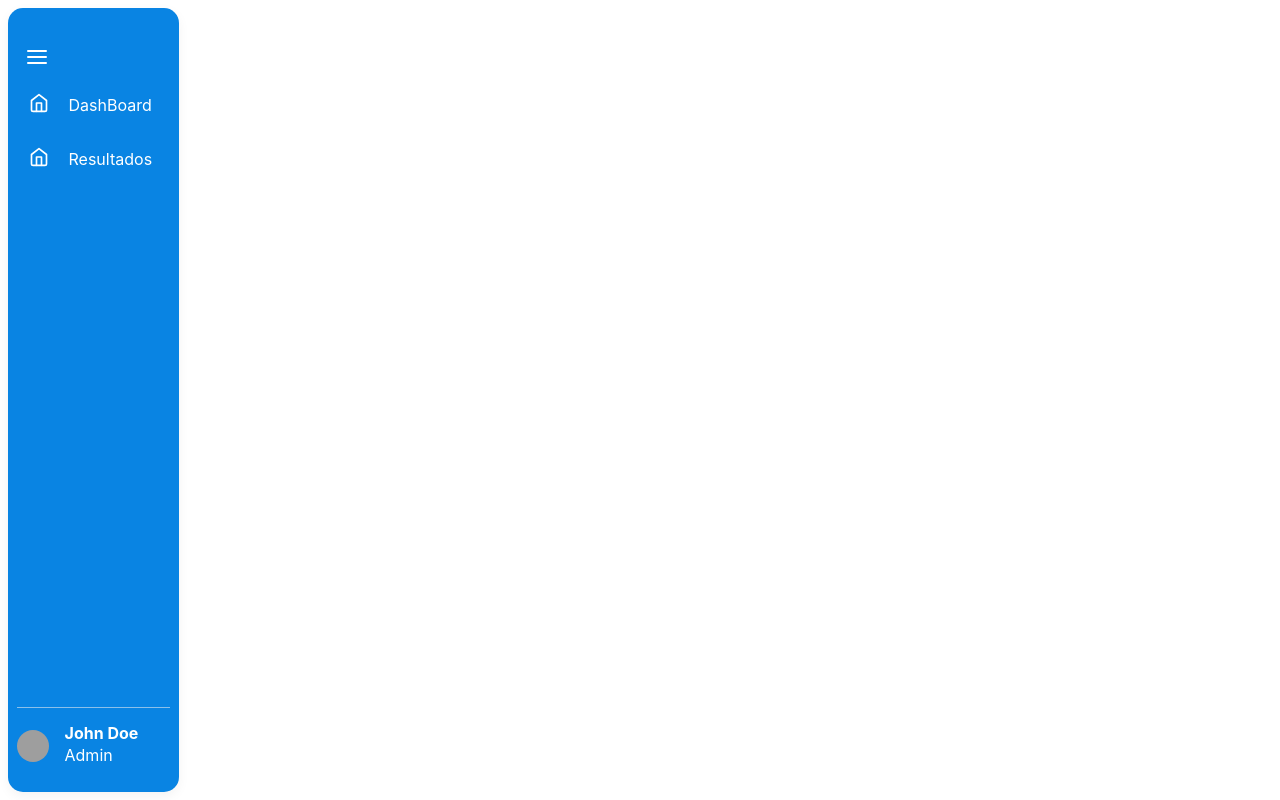
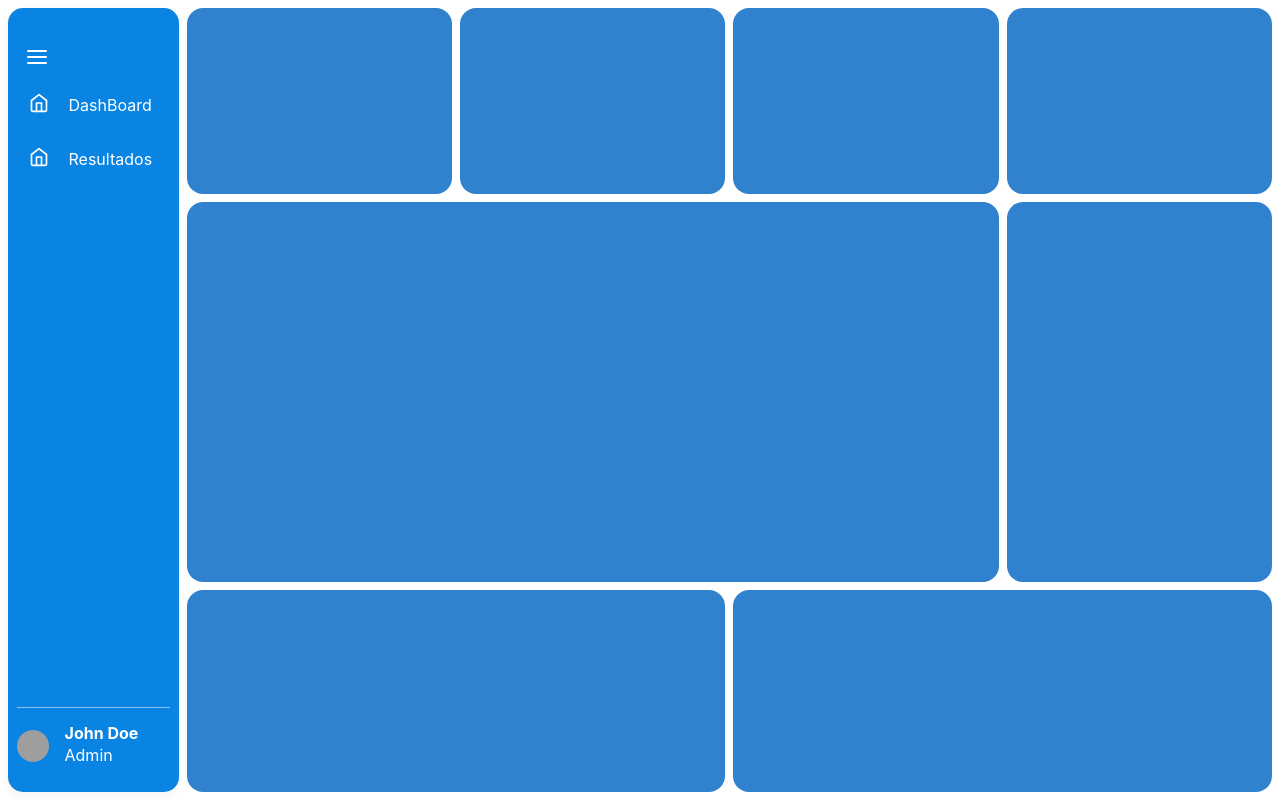
Before and after one commit to JonJonsx/site_ia_xray, a React (Create React App) app: page / in a window 1280 px wide. Built offline with nearby package versions, Linux system fonts and the light colour scheme; grey boxes are pictures that could not be loaded.

Commit message:
update scream dashboard

```diff
--- a/src/components/ModalExame/ModalExame.js
+++ b/src/components/ModalExame/ModalExame.js
@@ -13,7 +13,8 @@ import {
   Box,
   Stack,
   Image,
-  Flex
+  Flex,
+  Input
 } from '@chakra-ui/react'
 
 
@@ -43,29 +44,31 @@ export default function ModalExame(props) {
               <Text fontSize='3xl' textAlign="center">Informações do Paciente</Text>
               <Box>
                 <Text>Paciente:</Text>
-                <Text>{dadosModal.patient}</Text>
+                <Input
+                isDisabled
+                placeholder={dadosModal.patient}/>
               </Box>
               <Box>
                 <Text>Sexo:</Text>
-                <Text>{dadosModal.sex}</Text>
+                <Input isDisabled placeholder={dadosModal.sex}/>
               </Box>
               <Box>
                 <Text>Data de nascimento:</Text>
-                <Text>{dadosModal.age}</Text>
+                <Input isDisabled placeholder={dadosModal.age}/>
               </Box>
             </Stack>
             <Stack>
               <Text fontSize='3xl' textAlign="center">Resultado</Text>
               <Box>
                 <Text>Resultado:</Text>
-                <Text>{dadosModal.result_exam}</Text>
-                <Flex justifyContent="center" alignItems="center">
+                <Input isDisabled placeholder={dadosModal.result_exam}/>
+                <Flex justifyContent="center" alignItems="center" mt="5px">
                   <Image src='https://www.msdmanuals.com/-/media/manual/professional/images/m/2/7/m2700245-tuberculosis-chest-x-ray-science-photo-library-high_pt.jpg?mw=704&amp;thn=0&amp;sc_lang=pt-br' boxSize='sm' alt='Dan Abramov'/>
                 </Flex>
               </Box>
               <Box>
                 <Text>Feedback:</Text>
-                <Text>{dadosModal.feedback}</Text>
+                <Input isDisabled placeholder={dadosModal.feedback}/>
               </Box>
             </Stack>
           </ModalBody>
--- a/src/pages/DashBoard/DashBoard.js
+++ b/src/pages/DashBoard/DashBoard.js
@@ -1,5 +1,9 @@
 import React from "react";
-import { Flex } from "@chakra-ui/react";
+import {
+    Flex,
+    Grid,
+    GridItem
+} from "@chakra-ui/react";
 
 function DashBoard() {
     return (
@@ -8,9 +12,25 @@ function DashBoard() {
             className="ControlPanel"
             justifyContent="space-between">
             <Flex
-              flexDirection="column"
-              w="100%"
-              >
+                flexDirection="column"
+                w="100%"
+
+            >
+                <Grid
+                    templateColumns='repeat(4, 1fr)'
+                    templateRows='repeat(8, 1fr)'
+                    gap={2} h="100%"
+                    mt={2}
+                    mr={2}>
+                    <GridItem bg='blue.500' rowSpan={2} colSpan={1} borderRadius={16}/>
+                    <GridItem bg='blue.500' rowSpan={2} colSpan={1} borderRadius={16}/>
+                    <GridItem bg='blue.500' rowSpan={2} colSpan={1} borderRadius={16}/>
+                    <GridItem bg='blue.500' rowSpan={2} colSpan={1} borderRadius={16}/>
+                    <GridItem bg='blue.500' rowSpan={4} colSpan={3} borderRadius={16}/>
+                    <GridItem bg='blue.500' rowSpan={4} colSpan={1} borderRadius={16}/>
+                    <GridItem bg='blue.500' rowSpan={4} colSpan={2} borderRadius={16}/>
+                    <GridItem bg='blue.500' rowSpan={4} colSpan={2} borderRadius={16}/>
+                </Grid>
             </Flex>
         </Flex>
     )
```
